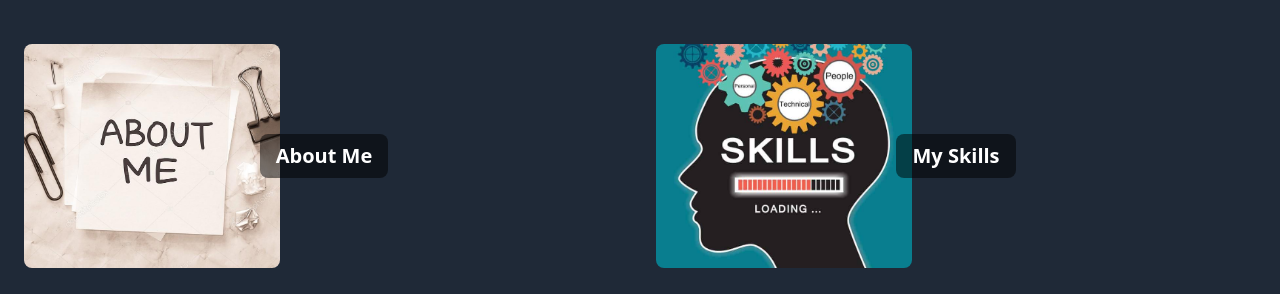
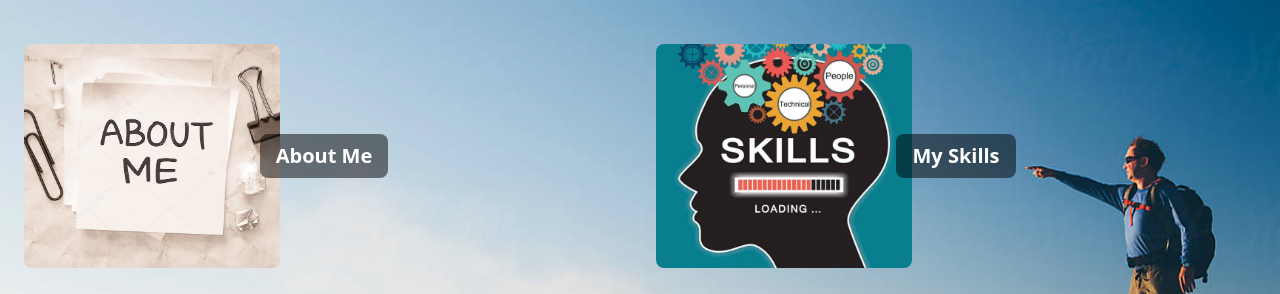
Before and after one commit to wawerks/PersonalBlog, a website: page public/first.html in a window 1280 px wide. Shown: the part 100-394 px from the top of the page. Drawn offline with nearby package versions, Linux system fonts and the light colour scheme.

Commit message:
Second  Commit

```diff
--- a/public/first.html
+++ b/public/first.html
@@ -49,6 +49,12 @@
             right: 30px;
             z-index: 1001;
         }
+        body {
+        background-image: url('img/image.png');
+        background-size: cover; /* Ensure the image covers the full page */
+        background-position: center; /* Center the image */
+        background-repeat: no-repeat; /* Prevent the image from repeating */
+    }
     </style>
 </head>
 <body class="bg-gray-800 text-white">
```
Also changed, not shown: public/index.html (+1 -1 lines), README.md, public/img/asd.jpg (added), public/img/image.png (added).
